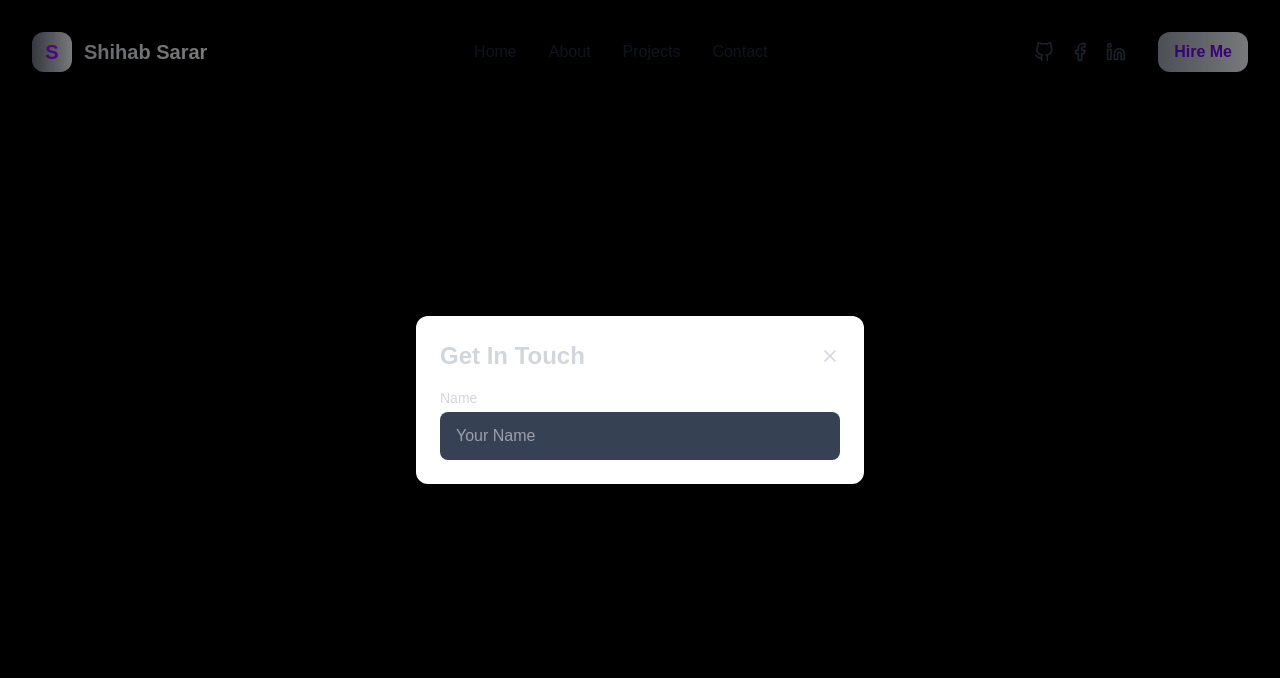
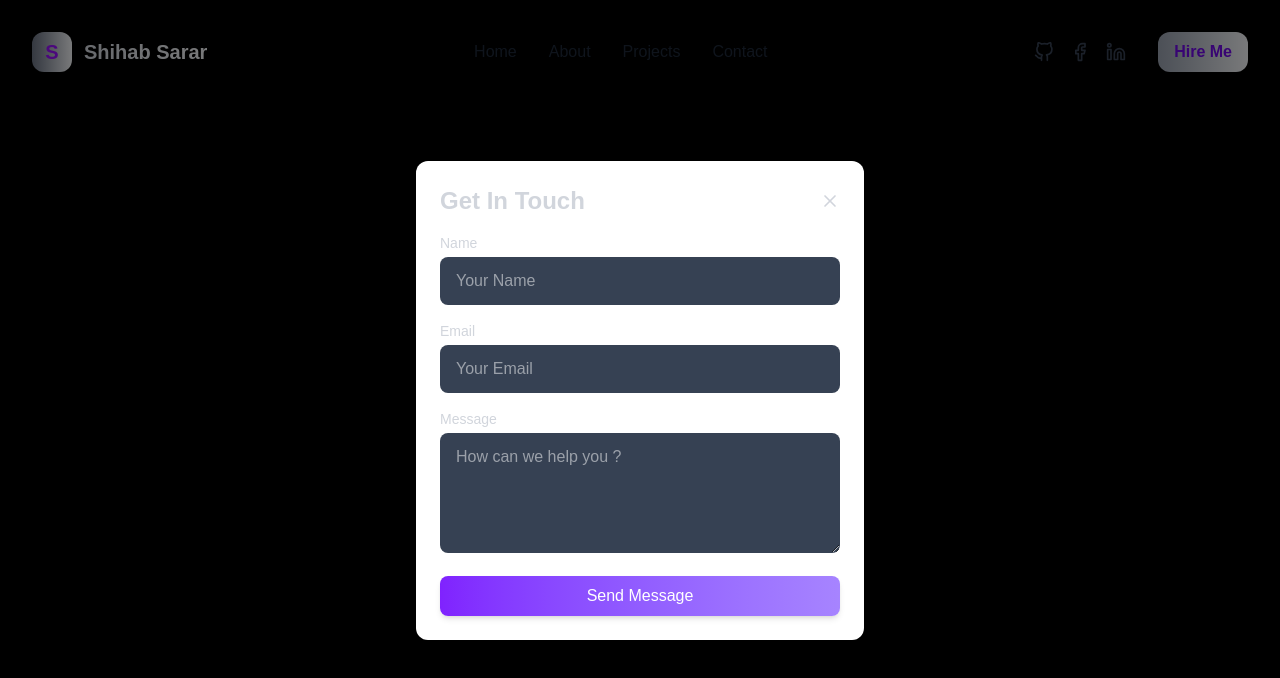
Before and after one commit to ShihabSarar12/Portfolio, a React (Vite) app: page / in a window 1280 px wide. Both pictures are taken after a click on the button "Hire Me". Shown: the top 678 px of the page. Built offline with nearby package versions, Linux system fonts and the light colour scheme.

Commit message:
animated contact form fixed

```diff
--- a/src/components/Header.jsx
+++ b/src/components/Header.jsx
@@ -1,5 +1,5 @@
 /* eslint-disable no-unused-vars */
-import { motion } from "framer-motion";
+import { motion, AnimatePresence } from "framer-motion";
 import { useState } from "react";
 import { FiGithub, FiLinkedin, FiFacebook, FiMenu, FiX } from "react-icons/fi";
 
@@ -171,6 +171,7 @@ const Header = () => {
       </motion.div>
 
       {/* {contact form} */}
+      <AnimatePresence>
         {contactFormOpen && (
           <motion.div
             initial={{ opacity: 0 }}
@@ -179,9 +180,22 @@ const Header = () => {
             transition={{ duration: 0.5 }}
             className="fixed inset-0 bg-black/50 background-blur-sm z-50 flex items-center justify-center p-4"
           >
-          <div className="bg-white dark:bg-gray-800 rounded-xl shadow-xl w-full max-w-md p-6">
+            <motion.div
+              initial={{ scale: 0.8, opacity: 0, y: 30 }}
+              animate={{ scale: 1, opacity: 1, y: 0 }}
+              exit={{ scale: 0.8, opacity: 0, y: 30 }}
+              transition={{
+                type: "spring",
+                damping: 30,
+                stiffness: 200,
+                duration: 0.8,
+              }}
+              className="bg-white dark:bg-gray-800 rounded-xl shadow-xl w-full max-w-md p-6"
+            >
               <div className="flex justify-between items-center mb-4">
-              <h1 className="text-2xl font-bold text-gray-300">Get In Touch</h1>
+                <h1 className="text-2xl font-bold text-gray-300">
+                  Get In Touch
+                </h1>
 
                 <button onClick={closeContactForm}>
                   <FiX className="w-5 h-5 text-gray-300 font-extrabold" />
@@ -204,10 +218,49 @@ const Header = () => {
                     className="w-full px-4 py-3 bordeer border-gray-600 rounded-lg focus:ring-2 focus:ring-violet-500 focus:border-violet-500 bg-gray-700"
                   />
                 </div>
+
+                <div>
+                  <label
+                    htmlFor="email"
+                    className="block text-sm font-medium text-gray-300 mb-1"
+                  >
+                    Email
+                  </label>
+                  <input
+                    type="email"
+                    id="email"
+                    placeholder="Your Email"
+                    className="w-full px-4 py-3 bordeer border-gray-600 rounded-lg focus:ring-2 focus:ring-violet-500 focus:border-violet-500 bg-gray-700"
+                  />
+                </div>
+
+                <div>
+                  <label
+                    htmlFor="message"
+                    className="block text-sm font-medium text-gray-300 mb-1"
+                  >
+                    Message
+                  </label>
+                  <textarea
+                    rows={4}
+                    id="message"
+                    placeholder="How can we help you ?"
+                    className="w-full px-4 py-3 bordeer border-gray-600 rounded-lg focus:ring-2 focus:ring-violet-500 focus:border-violet-500 bg-gray-700"
+                  />
+                </div>
+                <motion.button
+                  type="submit"
+                  whileHover={{ scale: 1.03 }}
+                  whileTap={{ scale: 0.97 }}
+                  className="w-full px-4 py-2 bg-gradient-to-r from-violet-600 to-violet-400 hover:from-violet-700 hover:to-purple-700 transition-all duration-300 rounded-lg shadow-md hover:shadow-lg hover:shadow-violet-600/50"
+                >
+                  Send Message
+                </motion.button>
               </form>
-          </div>
+            </motion.div>
           </motion.div>
         )}
+      </AnimatePresence>
     </header>
   );
 };
```
Lines whose indentation alone changed are shown as unchanged.
